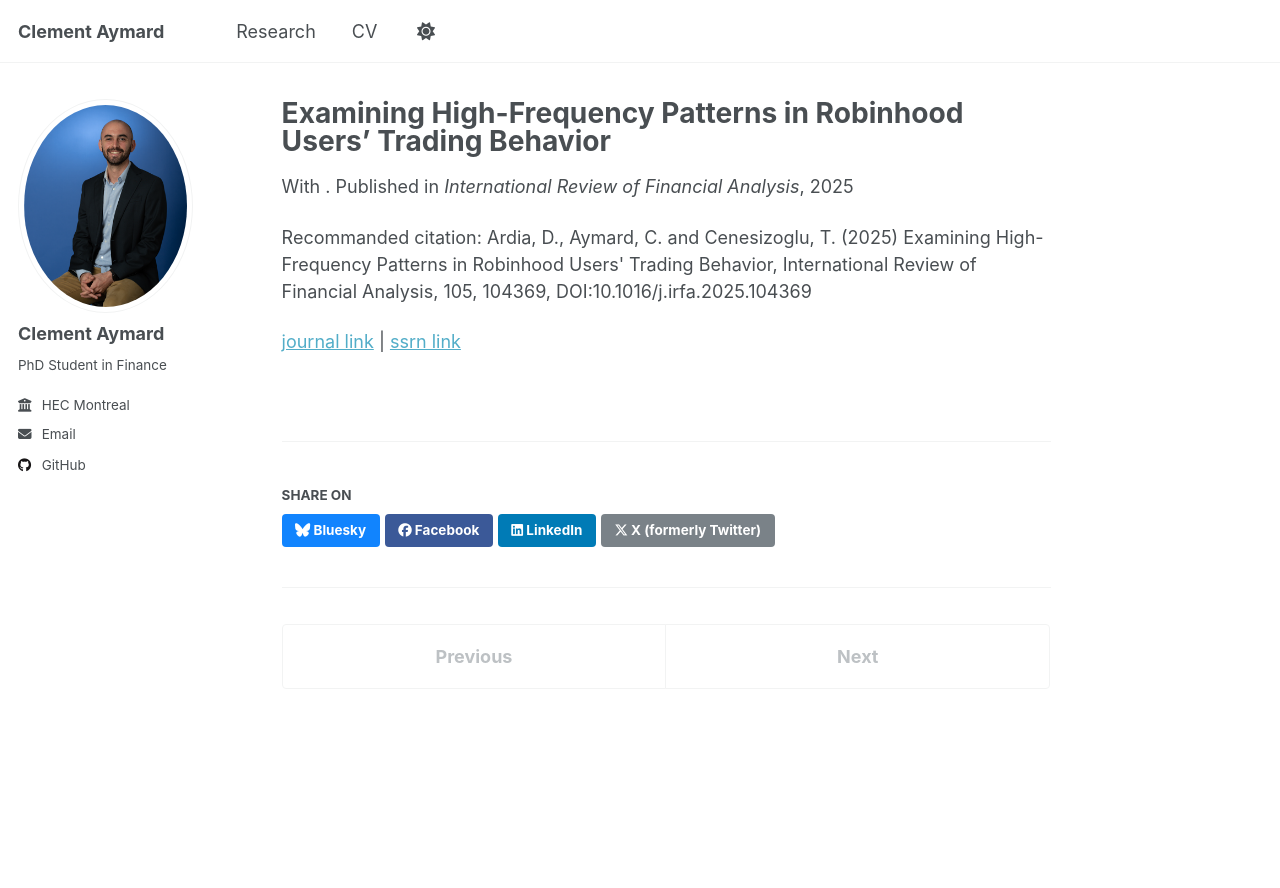
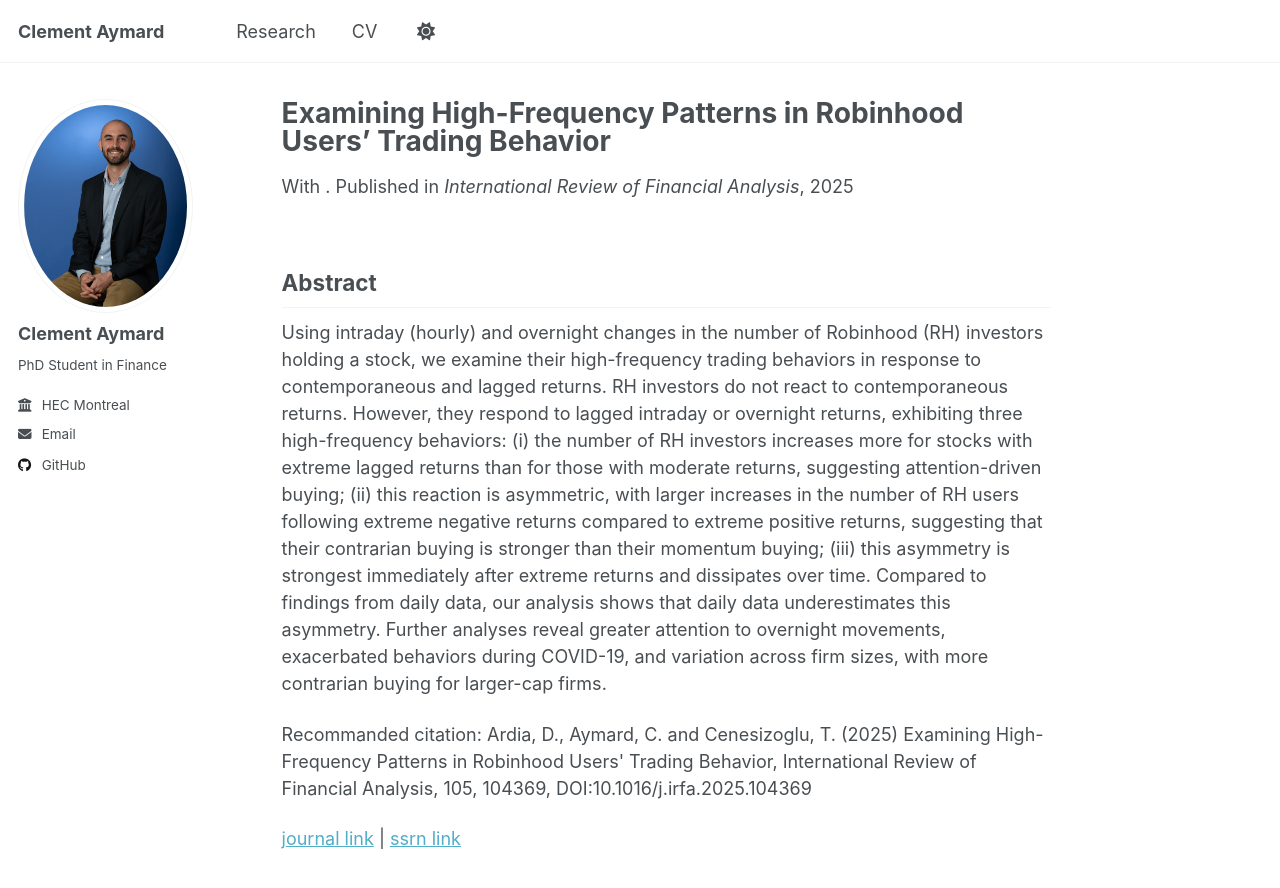
Before and after one commit to clemaymd/clemaymd.github.io, a Jekyll site: the page built from _publications/rh_2025_irfa.md, in a window 1280 px wide and 900 px high. Shown: the top 888 px of the window. Built offline with Jekyll 4.4.1, drawn with Linux system fonts in a browser that asks for light colours; a script that is not in the unit is left out.

Commit message:
Update rh_2025_irfa.md

```diff
--- a/_publications/rh_2025_irfa.md
+++ b/_publications/rh_2025_irfa.md
@@ -4,10 +4,13 @@
 category: published
 other_authors: 'David Ardia and Tolga Cenesizoglu'
 permalink: /publication/rh_2025_irfa
-excerpt: 'Using intraday (hourly) and overnight changes in the number of Robinhood (RH) investors holding a stock, we examine their high-frequency trading behaviors in response to contemporaneous and lagged returns. RH investors do not react to contemporaneous returns. However, they respond to lagged intraday or overnight returns, exhibiting three high-frequency behaviors: (i) the number of RH investors increases more for stocks with extreme lagged returns than for those with moderate returns, suggesting attention-driven buying; (ii) this reaction is asymmetric, with larger increases in the number of RH users following extreme negative returns compared to extreme positive returns, suggesting that their contrarian buying is stronger than their momentum buying; (iii) this asymmetry is strongest immediately after extreme returns and dissipates over time. Compared to findings from daily data, our analysis shows that daily data underestimates this asymmetry. Further analyses reveal greater attention to overnight movements, exacerbated behaviors during COVID-19, and variation across firm sizes, with more contrarian buying for larger-cap firms.'
+excerpt: ''
 date: 2025-06-14
 venue: 'International Review of Financial Analysis'
 paperurl: 'https://doi.org/10.1016/j.irfa.2025.104369'
 ssrnurl: 'https://papers.ssrn.com/sol3/papers.cfm?abstract_id=4703056'
 citation: "Ardia, D., Aymard, C. and Cenesizoglu, T. (2025) Examining High-Frequency Patterns in Robinhood Users' Trading Behavior, International Review of Financial Analysis, 105, 104369, DOI:10.1016/j.irfa.2025.104369"
 ---
+
+## Abstract
+Using intraday (hourly) and overnight changes in the number of Robinhood (RH) investors holding a stock, we examine their high-frequency trading behaviors in response to contemporaneous and lagged returns. RH investors do not react to contemporaneous returns. However, they respond to lagged intraday or overnight returns, exhibiting three high-frequency behaviors: (i) the number of RH investors increases more for stocks with extreme lagged returns than for those with moderate returns, suggesting attention-driven buying; (ii) this reaction is asymmetric, with larger increases in the number of RH users following extreme negative returns compared to extreme positive returns, suggesting that their contrarian buying is stronger than their momentum buying; (iii) this asymmetry is strongest immediately after extreme returns and dissipates over time. Compared to findings from daily data, our analysis shows that daily data underestimates this asymmetry. Further analyses reveal greater attention to overnight movements, exacerbated behaviors during COVID-19, and variation across firm sizes, with more contrarian buying for larger-cap firms.
```
